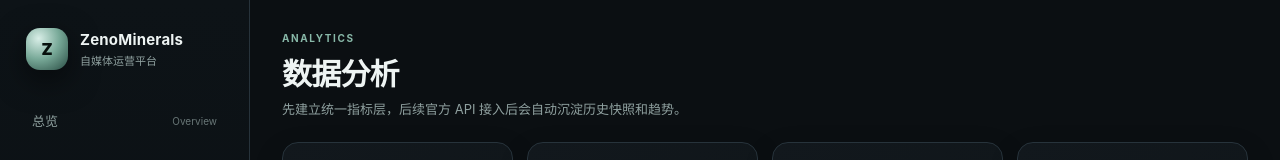
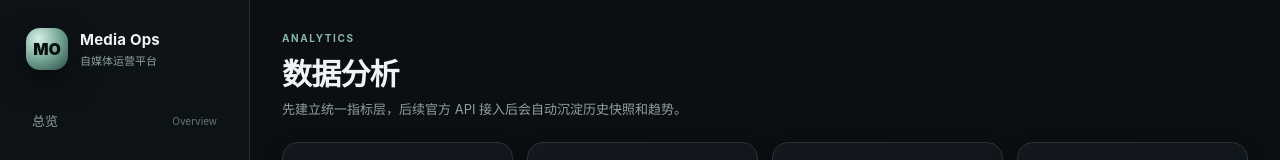
Before and after one commit to QuinnyAc/System_for_my_CEO, a Next.js app in the folder apps/web/: page /analytics in a window 1280 px wide. Shown: the top 160 px of the page. Built offline with nearby package versions, Linux system fonts and the light colour scheme; no server answers.

Commit message:
Use neutral website branding

```diff
--- a/apps/web/components/app-shell.tsx
+++ b/apps/web/components/app-shell.tsx
@@ -28,7 +28,7 @@ export function AppShell({ children }: { children: ReactNode }) {
   return (
     <div className="appShell">
       <aside className="sidebar">
-        <div className="brand"><div className="brandStone">Z</div><div><strong>ZenoMinerals</strong><span>自媒体运营平台</span></div></div>
+        <div className="brand"><div className="brandStone">MO</div><div><strong>Media Ops</strong><span>自媒体运营平台</span></div></div>
         <nav className="navList">{nav.map(([href, label, meta]) => <Link className={`navItem ${pathname === href ? "active" : ""}`} href={href} key={href}><span>{label}</span><small>{meta}</small></Link>)}</nav>
         <div className="sidebarNote">YouTube · Instagram · Facebook · Pinterest<br/><button className="button secondary" style={{ marginTop: 10, width: "100%" }} onClick={logout}>退出登录</button></div>
       </aside>
```
